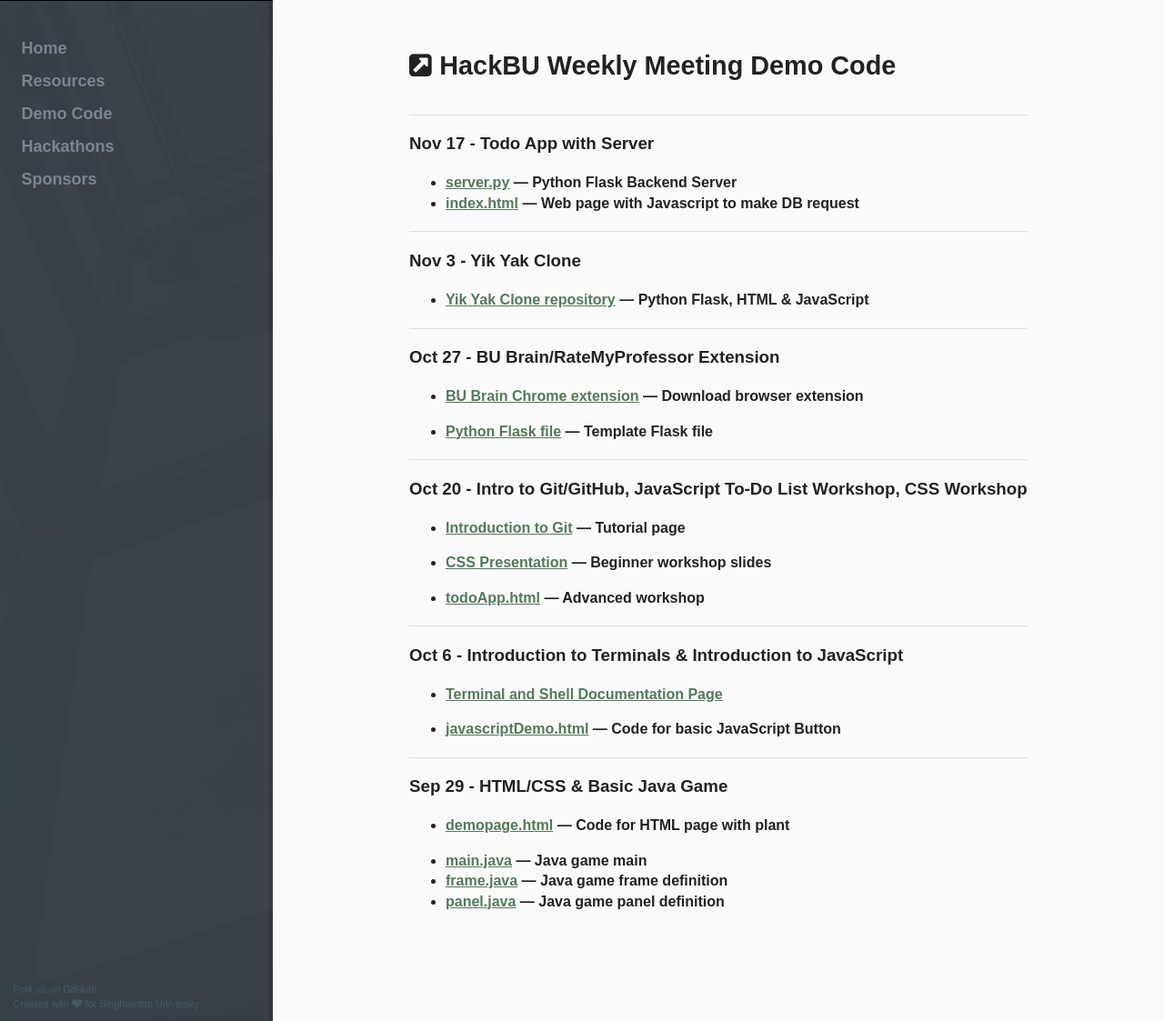
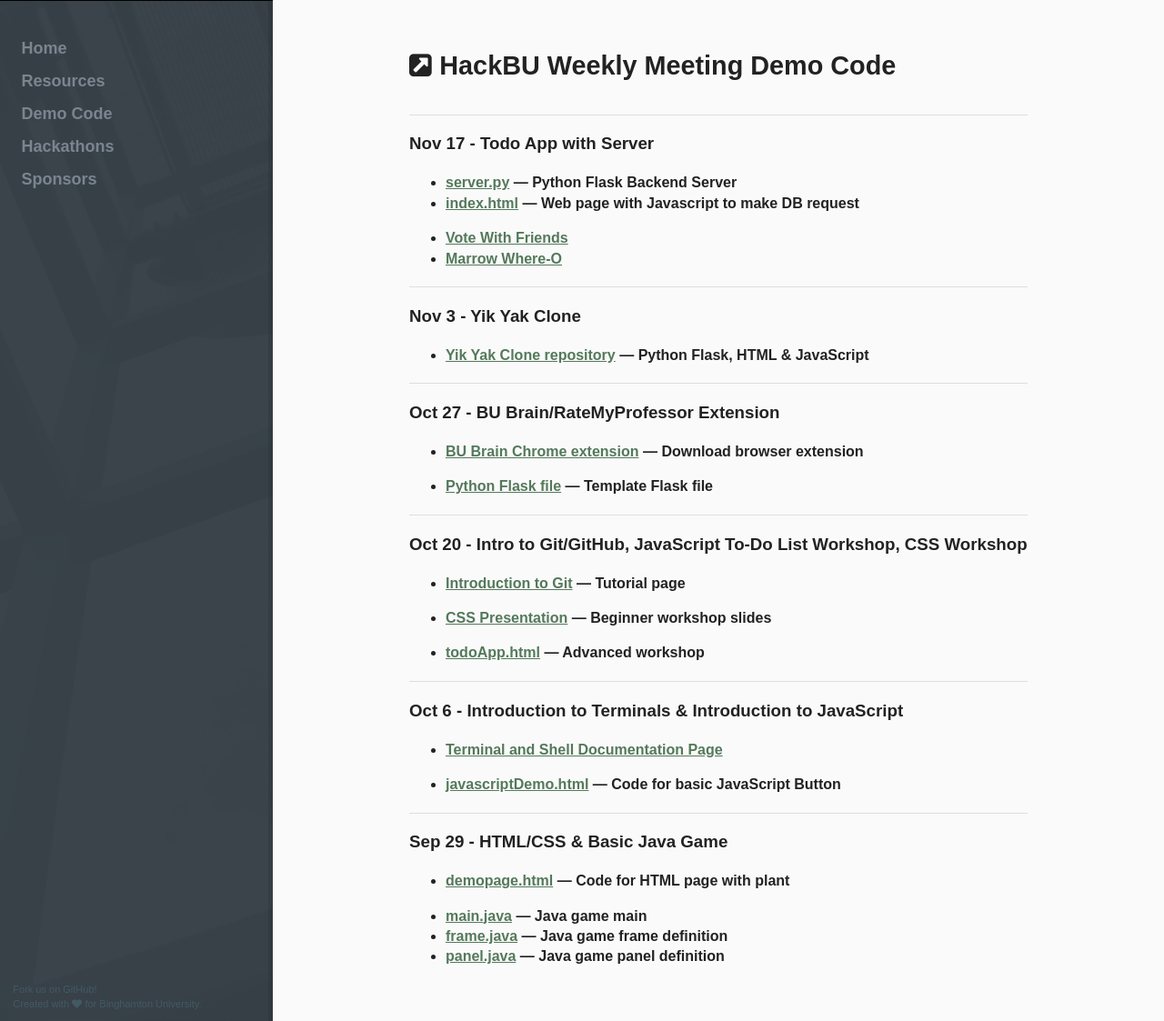
Before and after one commit to hackbinghamton/hackbinghamton.github.io, a Jekyll site: the page built from demo/index.html, in a window 1280 px wide and 1227 px high, cut to the strip 104-1227 px from the top of the window. Shown: the whole strip at 91% size. Built offline with Jekyll 4.4.1, drawn with Linux system fonts in a browser that asks for light colours; nearby versions of some CDN libraries.

Commit message:
links to AE projects

```diff
--- a/demo/index.html
+++ b/demo/index.html
@@ -17,6 +17,15 @@ description: Brush up on skills or learn at your own pace with these recommended
         </li>
         <li>
             <b><a href="fullstack/index.html">index.html</a> &mdash; Web page with Javascript to make DB request</b><br />
+        </li>
+    </ul>
+
+    <ul>
+        <li>
+            <b><a href="https://github.com/andrewchellis/votewithfriends">Vote With Friends</a></b><br />
+        </li>
+        <li>
+            <b><a href="https://codeshare.io/geX4O">Marrow Where-O</a></b><br />
         </li>
     </ul>
 
```
